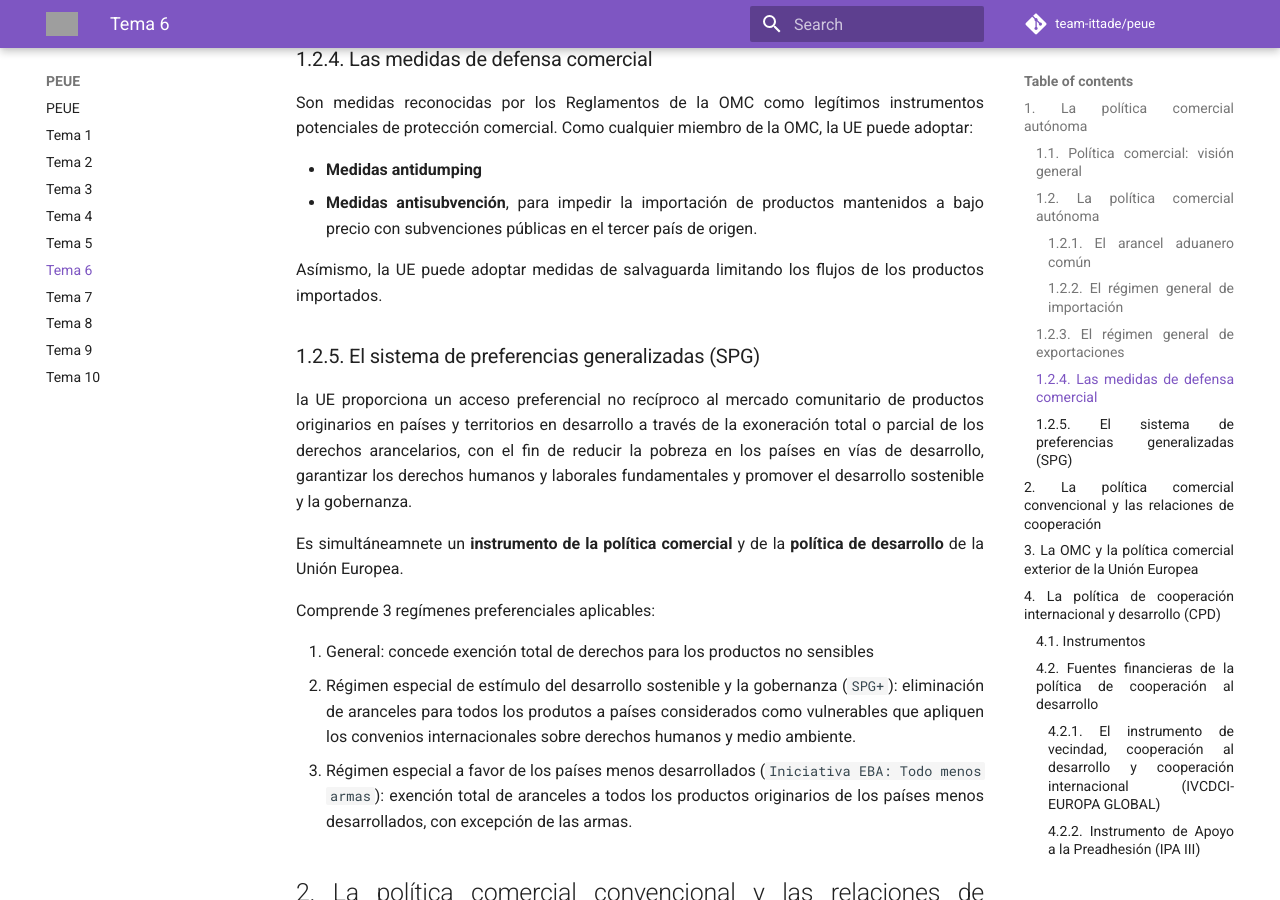
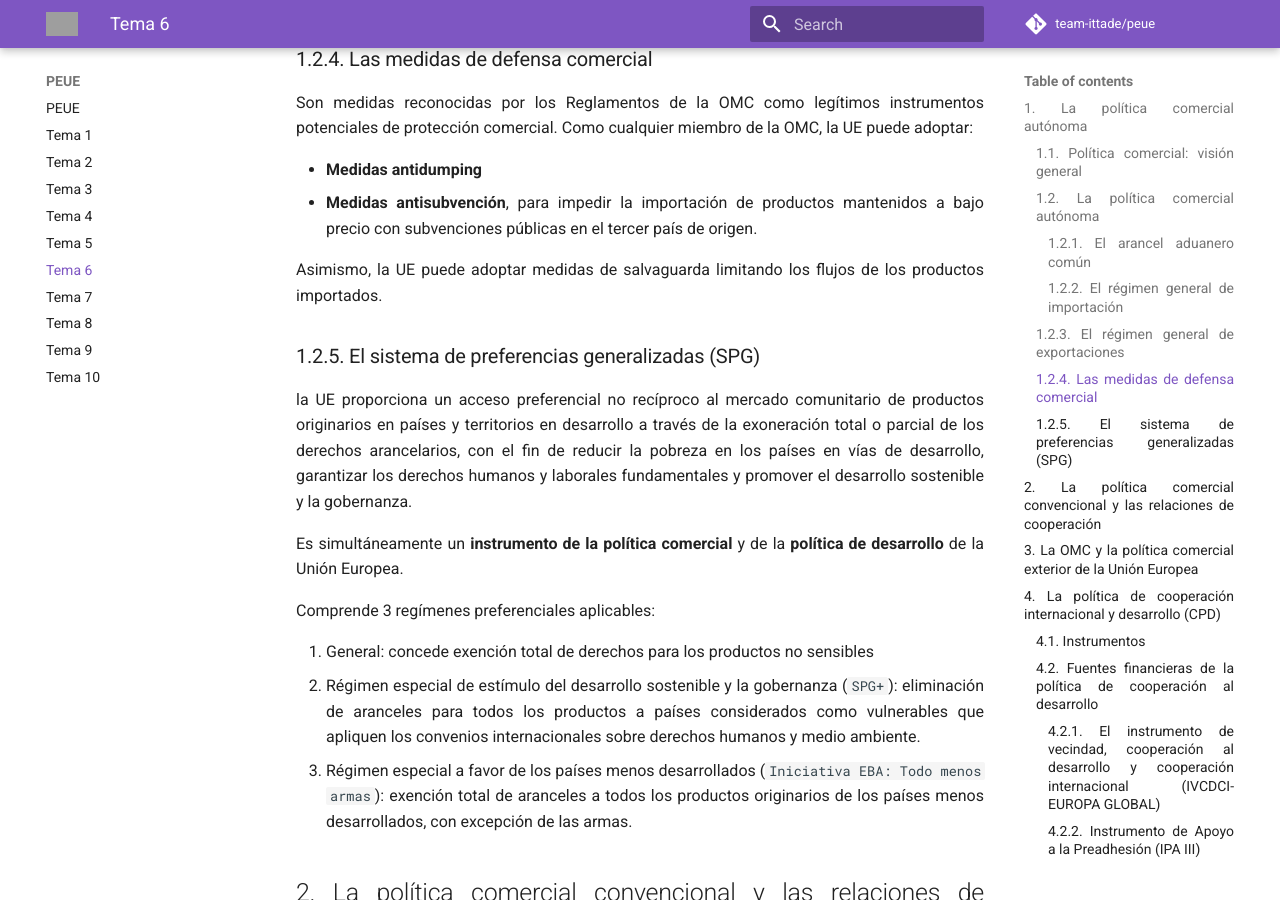
Before and after one commit to team-ittade/peue, an MkDocs documentation site: the page built from docs/tema-6.md, in a window 1280 px wide and 900 px high, scrolled down 4885 px. Built offline with MkDocs 1.6.1 and Material for MkDocs 9.7.7, drawn with Linux system fonts in a browser that asks for light colours; comment, search, counter and statistics services are not loaded; some of the changed text lies outside the part shown; grey boxes are pictures that could not be loaded.

Commit message:
fix: typos in lection 6

```diff
--- a/docs/tema-6.md
+++ b/docs/tema-6.md
@@ -63,18 +63,18 @@ Son medidas reconocidas por los Reglamentos de la OMC como legítimos instrument
 - **Medidas antidumping**
 - **Medidas antisubvención**, para impedir la importación de productos mantenidos a bajo precio con subvenciones públicas en el tercer país de origen.
 
-Asímismo, la UE puede adoptar medidas de salvaguarda limitando los flujos de los productos importados.
+Asimismo, la UE puede adoptar medidas de salvaguarda limitando los flujos de los productos importados.
 
 ### 1.2.5. El sistema de preferencias generalizadas (SPG)
 
 la UE proporciona un acceso preferencial no recíproco al mercado comunitario de productos originarios en países y territorios en desarrollo a través de la exoneración total o parcial de los derechos arancelarios, con el fin de reducir la pobreza en los países en vías de desarrollo, garantizar los derechos humanos y laborales fundamentales y promover el desarrollo sostenible y la gobernanza.
 
-Es simultáneamnete un **instrumento de la política comercial** y de la **política de desarrollo** de la Unión Europea.
+Es simultáneamente un **instrumento de la política comercial** y de la **política de desarrollo** de la Unión Europea.
 
 Comprende 3 regímenes preferenciales aplicables:
 
 1. General: concede exención total de derechos para los productos no sensibles
-2. Régimen especial de estímulo del desarrollo sostenible y la gobernanza (`SPG+`): eliminación de aranceles para todos los produtos a países considerados como vulnerables que apliquen los convenios internacionales sobre derechos humanos y medio ambiente.
+2. Régimen especial de estímulo del desarrollo sostenible y la gobernanza (`SPG+`): eliminación de aranceles para todos los productos a países considerados como vulnerables que apliquen los convenios internacionales sobre derechos humanos y medio ambiente.
 3. Régimen especial a favor de los países menos desarrollados (`Iniciativa EBA: Todo menos armas`): exención total de aranceles a todos los productos originarios de los países menos desarrollados, con excepción de las armas.
 
 ## 2. La política comercial convencional y las relaciones de cooperación
```
Also changed, not shown: other parts of docs/tema-6.md (+4 -4 lines).
